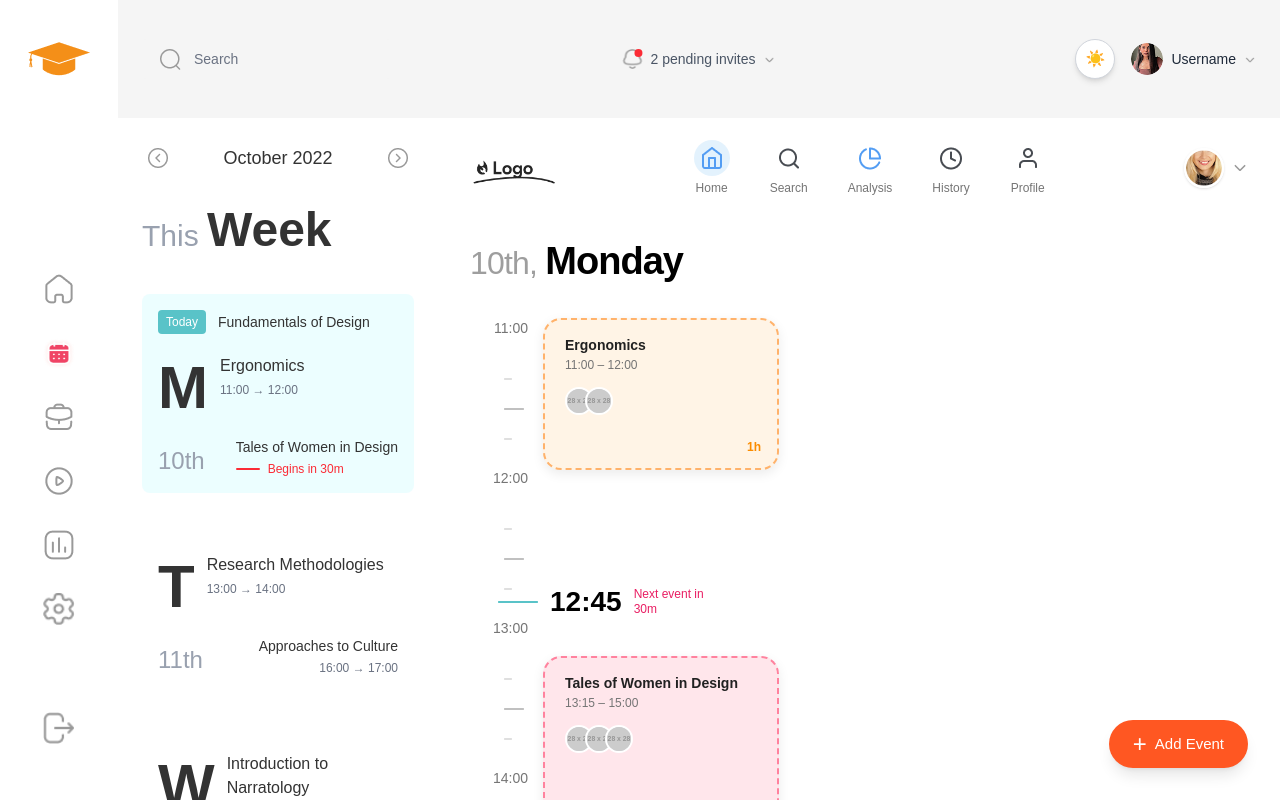
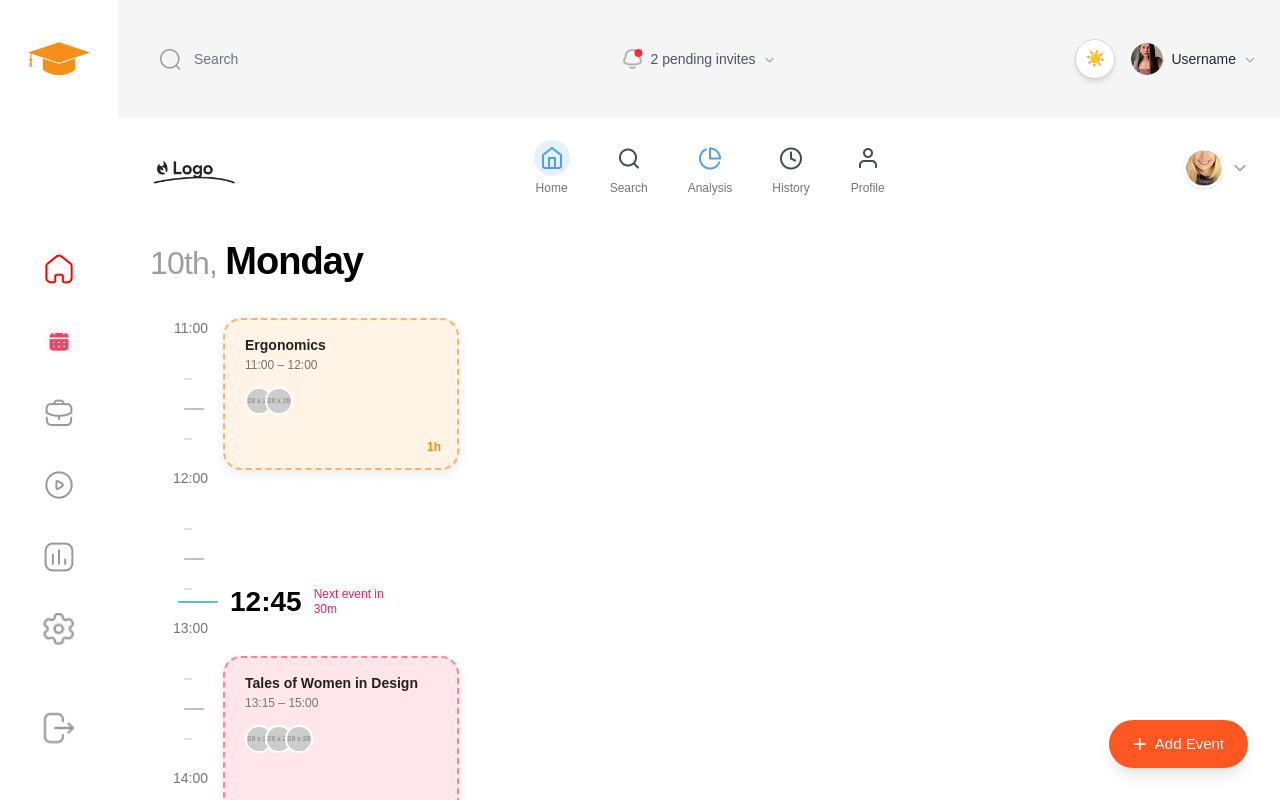
Before and after one commit to nst-sdc/Personalized-Academic-Tracker, a React (Vite) app in the folder client/: page / in a window 1280 px wide. Built offline with nearby package versions, Linux system fonts and the light colour scheme.

Commit message:
modifications

```diff
--- a/client/package.json
+++ b/client/package.json
@@ -13,6 +13,7 @@
     "@tailwindcss/vite": "^4.1.10",
     "react": "^19.1.0",
     "react-dom": "^19.1.0",
+    "react-icons": "^5.5.0",
     "tailwindcss": "^4.1.10"
   },
   "devDependencies": {
--- a/client/src/App.jsx
+++ b/client/src/App.jsx
@@ -8,16 +8,29 @@ import LeftDateColoumn from "./pages/Homepage/LeftDateColoumn.jsx";
 import MainTimeline from "./pages/Homepage/MainTimeLine.jsx";
 
 function HomePageLayout({ darkMode, setDarkMode }) {
+  const [activeItem, setActiveItem] = useState("home");
   const bgClass = darkMode ? "bg-black text-white" : "bg-white text-black";
 
   return (
     <div className={`flex h-screen w-full transition-colors duration-300 ${bgClass}`}>
-      <Sidebar darkMode={darkMode} />
+      <Sidebar darkMode={darkMode} activeItem={activeItem} onNavClick={setActiveItem} />
       <div className="flex-1 flex flex-col overflow-hidden">
         <TopNavbar darkMode={darkMode} setDarkMode={setDarkMode} />
         <main className="flex flex-row w-full h-[calc(100vh-118px)]">
-          <LeftDateColoumn darkMode={darkMode} />
-          <MainTimeline darkMode={darkMode} />
+          <div className={`transition-opacity duration-300 ${activeItem === 'home' ? 'opacity-0 pointer-events-none w-0' : 'opacity-100 w-auto'}`}
+            style={{ transitionProperty: 'opacity, width' }}>
+            {activeItem !== 'home' && <LeftDateColoumn darkMode={darkMode} />}
+          </div>
+          <div className={`flex-1 transition-opacity duration-300 ${activeItem === 'home' ? 'opacity-100' : 'opacity-50'}`}
+            style={{ transitionProperty: 'opacity' }}>
+            {activeItem === 'home' ? (
+              <MainTimeline darkMode={darkMode} />
+            ) : (
+              <div className="flex items-center justify-center w-full h-full text-3xl font-bold animate-fade-in">
+                {activeItem.charAt(0).toUpperCase() + activeItem.slice(1)} Page Coming Soon
+              </div>
+            )}
+          </div>
         </main>
       </div>
     </div>
--- a/client/src/index.css
+++ b/client/src/index.css
@@ -9,3 +9,15 @@ html, body, #root {
     height: 100vh;
     overflow: hidden;
   }
+
+@keyframes fade-in {
+  from { opacity: 0; }
+  to { opacity: 1; }
+}
+.animate-fade-in {
+  animation: fade-in 0.5s;
+}
+
+.sidebar-icon-red {
+  filter: brightness(0) saturate(100%) invert(17%) sepia(99%) saturate(7492%) hue-rotate(357deg) brightness(97%) contrast(108%);
+}
--- a/client/src/pages/Homepage/Sidebar.jsx
+++ b/client/src/pages/Homepage/Sidebar.jsx
@@ -8,8 +8,18 @@ import chartIcon from "../../assets/images/Chart.png";
 import settingsIcon from "../../assets/images/Setting.png";
 import logoutIcon from "../../assets/images/Logout.png";
 
-const Sidebar = ({ darkMode }) => {
+const navItems = [
+  { key: "home", icon: homeIcon, alt: "Home" },
+  { key: "calendar", icon: calendarIcon, alt: "Calendar" },
+  { key: "work", icon: workIcon, alt: "Work" },
+  { key: "play", icon: playIcon, alt: "Play" },
+  { key: "chart", icon: chartIcon, alt: "Chart" },
+  { key: "settings", icon: settingsIcon, alt: "Settings" },
+];
+
+const Sidebar = ({ darkMode, activeItem, onNavClick }) => {
   const bgColor = darkMode ? "bg-[#0D0D0D]" : "bg-white";
+  const activeBg = darkMode ? "bg-[#232323]" : "bg-gray-200";
 
   return (
     <aside className={`w-[118px] h-screen flex justify-center overflow-hidden transition-colors duration-300 ${bgColor}`}>
@@ -26,12 +36,21 @@ const Sidebar = ({ darkMode }) => {
 
         {/* Navigation Icons */}
         <nav className="flex flex-col items-center gap-8 mt-24">
-          <img src={homeIcon} alt="Home" className="w-8 h-8 cursor-pointer" loading="lazy" />
-          <img src={calendarIcon} alt="Calendar" className="w-8 h-8 cursor-pointer" loading="lazy" />
-          <img src={workIcon} alt="Work" className="w-8 h-8 cursor-pointer" loading="lazy" />
-          <img src={playIcon} alt="Play" className="w-8 h-8 cursor-pointer" loading="lazy" />
-          <img src={chartIcon} alt="Chart" className="w-8 h-8 cursor-pointer" loading="lazy" />
-          <img src={settingsIcon} alt="Settings" className="w-8 h-8 cursor-pxointer" loading="lazy" />
+          {navItems.map((item) => (
+            <div
+              key={item.key}
+              className={`relative w-10 h-10 flex items-center justify-center rounded-lg cursor-pointer transition-colors duration-200`}
+              onClick={() => onNavClick && onNavClick(item.key)}
+              title={item.alt}
+            >
+              <img
+                src={item.icon}
+                alt={item.alt}
+                className={`w-8 h-8 transition duration-200 ${activeItem === item.key ? 'sidebar-icon-red' : ''}`}
+                loading="lazy"
+              />
+            </div>
+          ))}
         </nav>
 
         {/* Logout Icon */}
```
Also changed, not shown: 1 other file (tests, documents, lock files or other folders).
